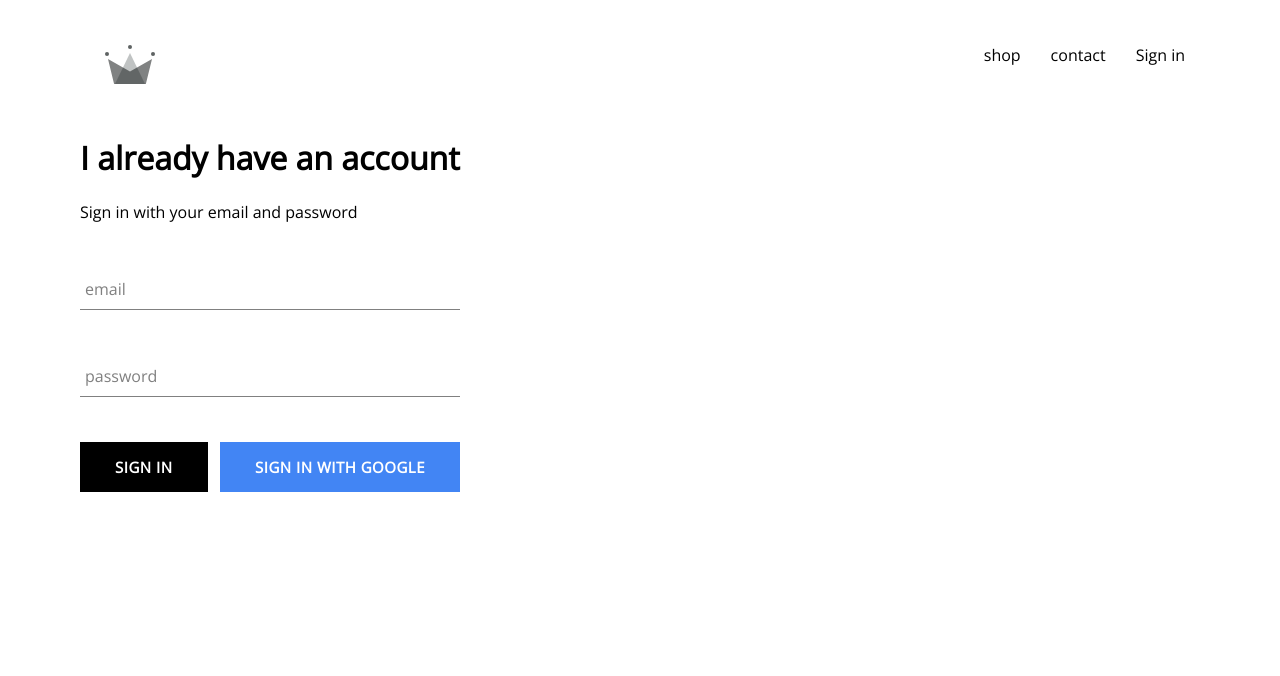
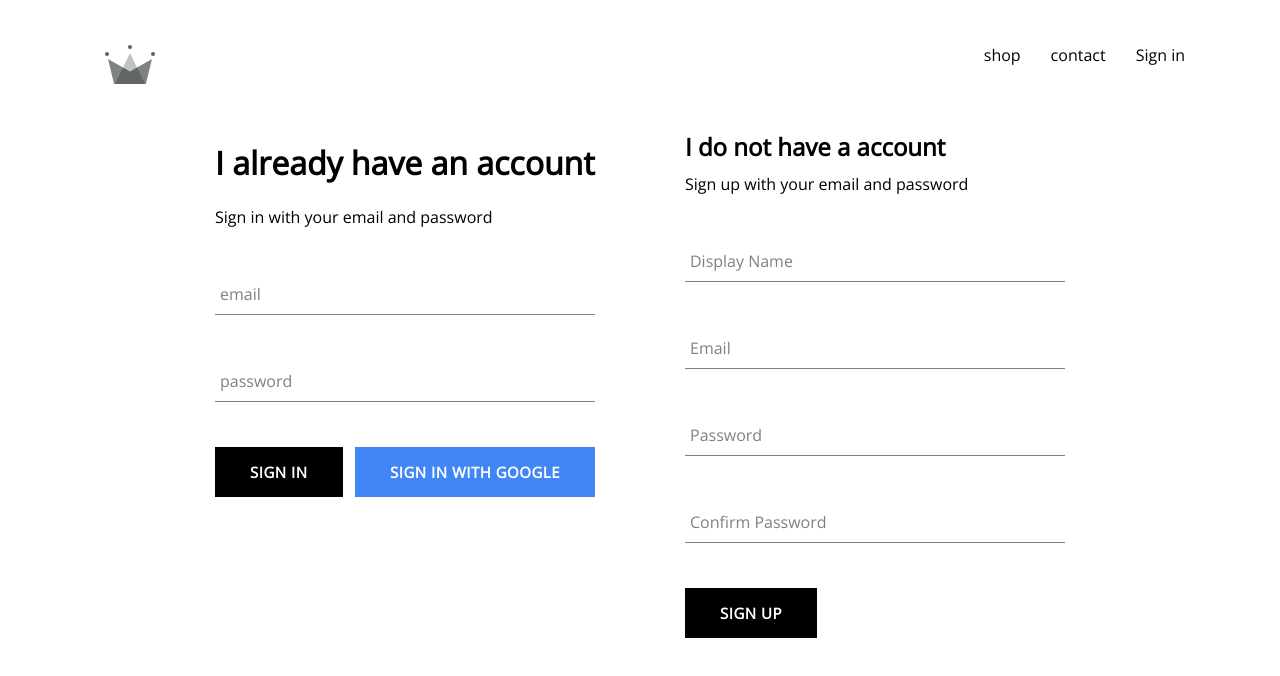
Before and after one commit to azar1/crown-clothing, a React (Create React App) app: page /signin in a window 1280 px wide. Shown: the top 676 px of the page. Built offline with nearby package versions, Linux system fonts and the light colour scheme; no server answers.

Commit message:
implemented firebasse utils,  with ability to store authenticated user

```diff
--- a/src/App.js
+++ b/src/App.js
@@ -5,7 +5,7 @@
 import ShopPage from "./pages/shop/shop.component";
 import Header from "./components/header/header.component";
 import SignInAndSignUp from "./pages/signIn-signUp/signIn-signUp.component";
-import { auth } from "./firebase/firebase.utils";
+import { auth, createUserProfileDocument } from "./firebase/firebase.utils";
 
 class App extends React.Component {
   constructor(props) {
@@ -18,9 +18,21 @@
   unsubscribeFromAuth = null;
 
   componentDidMount() {
-    this.unsubscribeFromAuth = auth.onAuthStateChanged(user => {
-      this.setState({ currentUser: user });
-      console.log(user);
+    this.unsubscribeFromAuth = auth.onAuthStateChanged(async userAuth => {
+      if (userAuth) {
+        const userRef = await createUserProfileDocument(userAuth);
+
+        userRef.onSnapshot(snapShot => {
+          this.setState({
+            currentUser: {
+              id: snapShot.id,
+              ...snapShot.data()
+            }
+          });
+          console.log(this.state);
+        });
+      }
+      this.setState({ currentUser: userAuth });
     });
   }
   componentWillUnmount() {
--- a/src/components/custom-button/custom-button.component.jsx
+++ b/src/components/custom-button/custom-button.component.jsx
@@ -2,12 +2,12 @@
 import "./custom-button.styles.scss";
 const CustomButton = ({ children, isGoogleSignIn, ...otherProps }) => {
   return (
-    <div
+    <button
       className={`${isGoogleSignIn ? "google-sign-in" : ""} custom-button`}
       {...otherProps}
     >
       {children}
-    </div>
+    </button>
   );
 };
 
--- a/src/components/custom-button/custom-button.styles.scss
+++ b/src/components/custom-button/custom-button.styles.scss
@@ -31,6 +31,7 @@
         &:hover {
             background-color: #357ae8;
             //color: black;
+
             border: none;
         }
 
--- a/src/components/sign-in/sign-in.component.jsx
+++ b/src/components/sign-in/sign-in.component.jsx
@@ -21,6 +21,7 @@
   handleChange = event => {
     const { name, value } = event.target;
     this.setState({ [name]: value });
+    console.log({ [name]: value });
   };
 
   render() {
--- /dev/null
+++ b/src/components/sign-up/sign-up.component.jsx
@@ -0,0 +1,103 @@
+import React from "react";
+
+import FormInput from "../form-input/form-input.component";
+import CustomButton from "../custom-button/custom-button.component";
+
+import { auth, createUserProfileDocument } from "../../firebase/firebase.utils";
+
+import "./sign-up.styles.scss";
+
+class SignUp extends React.Component {
+  constructor() {
+    super();
+
+    this.state = {
+      displayName: "",
+      email: "",
+      password: "",
+      confirmPassword: ""
+    };
+  }
+
+  handleSubmit = async event => {
+    event.preventDefault();
+
+    const { displayName, email, password, confirmPassword } = this.state;
+
+    if (password !== confirmPassword) {
+      alert("passwords don't match");
+      return;
+    }
+
+    try {
+      const { user } = await auth.createUserWithEmailAndPassword(
+        email,
+        password
+      );
+
+      await createUserProfileDocument(user, { displayName });
+
+      this.setState({
+        displayName: "",
+        email: "",
+        password: "",
+        confirmPassword: ""
+      });
+    } catch (error) {
+      console.error(error);
+    }
+  };
+
+  handleChange = event => {
+    const { name, value } = event.target;
+
+    this.setState({ [name]: value });
+  };
+
+  render() {
+    const { displayName, email, password, confirmPassword } = this.state;
+    return (
+      <div className="sign-up">
+        <h2 className="title">I do not have a account</h2>
+        <span>Sign up with your email and password</span>
+        <form className="sign-up-form" onSubmit={this.handleSubmit}>
+          <FormInput
+            type="text"
+            name="displayName"
+            value={displayName}
+            onChange={this.handleChange}
+            label="Display Name"
+            required
+          />
+          <FormInput
+            type="email"
+            name="email"
+            value={email}
+            onChange={this.handleChange}
+            label="Email"
+            required
+          />
+          <FormInput
+            type="password"
+            name="password"
+            value={password}
+            onChange={this.handleChange}
+            label="Password"
+            required
+          />
+          <FormInput
+            type="password"
+            name="confirmPassword"
+            value={confirmPassword}
+            onChange={this.handleChange}
+            label="Confirm Password"
+            required
+          />
+          <CustomButton type="submit">SIGN UP</CustomButton>
+        </form>
+      </div>
+    );
+  }
+}
+
+export default SignUp;
--- /dev/null
+++ b/src/components/sign-up/sign-up.styles.scss
@@ -0,0 +1,9 @@
+.sign-up {
+    display: flex;
+    flex-direction: column;
+    width: 380px;
+
+    .title {
+        margin: 10px 0;
+    }
+}
--- a/src/firebase/firebase.utils.js
+++ b/src/firebase/firebase.utils.js
@@ -11,6 +11,34 @@
   messagingSenderId: "49041898746",
   appId: "1:49041898746:web:32d7fbc0a6738ebfe21d43",
   measurementId: "G-0R3Z0BG78M"
+};
+
+export const createUserProfileDocument = async (userAuth, additionalData) => {
+  if (!userAuth) return;
+
+  const userRef = firestore.doc(`users/${userAuth.uid}`);
+  const snapShot = await userRef.get();
+
+  if (!snapShot.exists) {
+    const { displayName, email } = userAuth;
+    const createdAt = new Date();
+
+    try {
+      await userRef.set({
+        displayName,
+        email,
+        createdAt,
+        ...additionalData
+      });
+    } catch (error) {
+      console.log("error creating user:", error.message);
+    }
+  }
+
+  return userRef;
+  //console.log(snapShot);
+
+  //console.log(firestore.doc("/users/122233fgdfgd"));
 };
 
 firebase.initializeApp(config);
--- a/src/pages/signIn-signUp/signIn-signUp.component.jsx
+++ b/src/pages/signIn-signUp/signIn-signUp.component.jsx
@@ -1,10 +1,12 @@
 import React from "react";
 import "./signIn-signUp.styles.scss";
 import SignIn from "../../components/sign-in/sign-in.component";
+import SignUp from "../../components/sign-up/sign-up.component";
 
 const SignInAndSignUp = () => (
   <div className="sign-in-and-sign-up">
     <SignIn />
+    <SignUp />
   </div>
 );
 export default SignInAndSignUp;
--- a/src/pages/signIn-signUp/signIn-signUp.styles.scss
+++ b/src/pages/signIn-signUp/signIn-signUp.styles.scss
@@ -0,0 +1,6 @@
+.sign-in-and-sign-up {
+    width: 850px;
+    display: flex;
+    justify-content: space-between;
+    margin: 30px auto;
+}
```
